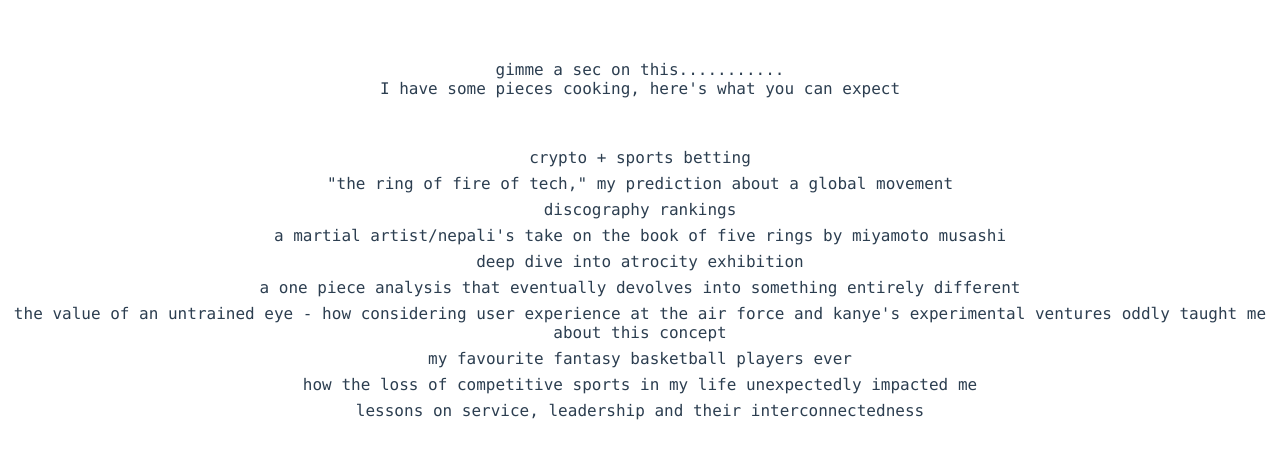
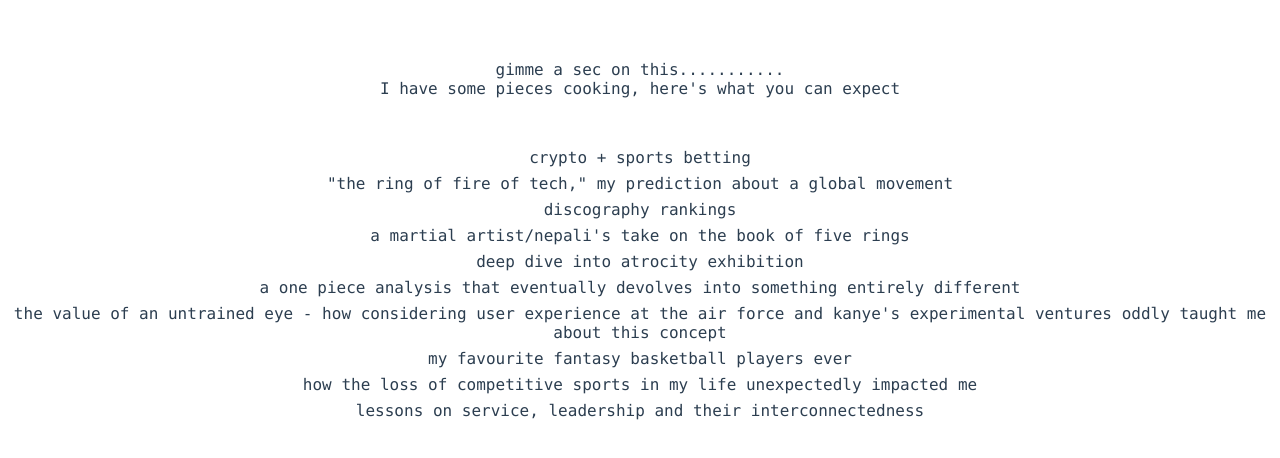
Before and after one commit to beshup/ishan.blog, a Vue app: page / in a window 1280 px wide. Shown: the top 458 px of the page. Built offline with nearby package versions, Linux system fonts and the light colour scheme.

Commit message:
ok one more again

```diff
--- a/src/App.vue
+++ b/src/App.vue
@@ -6,7 +6,7 @@
       <div class="list">crypto + sports betting</div>
       <div class="list">"the ring of fire of tech," my prediction about a global movement</div>
       <div class="list">discography rankings</div>
-      <div class="list">a martial artist/nepali's take on the book of five rings by miyamoto musashi</div>
+      <div class="list">a martial artist/nepali's take on the book of five rings</div>
       <div class="list">deep dive into atrocity exhibition</div>
       <div class="list">a one piece analysis that eventually devolves into something entirely different</div>
       <div class="list">the value of an untrained eye - how considering user experience at the air force and kanye's experimental ventures oddly taught me about this concept</div>
```
